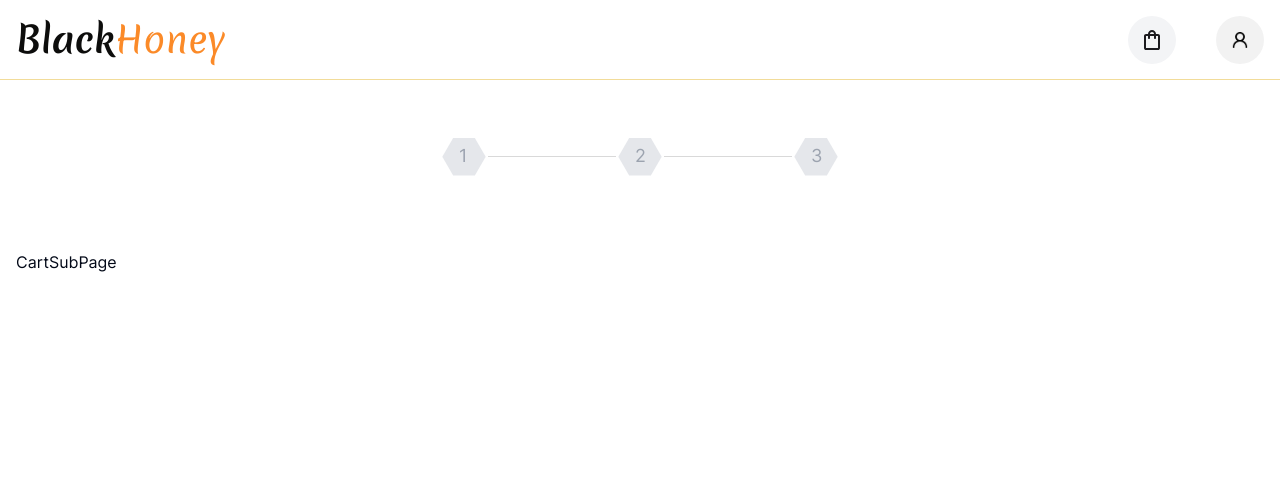
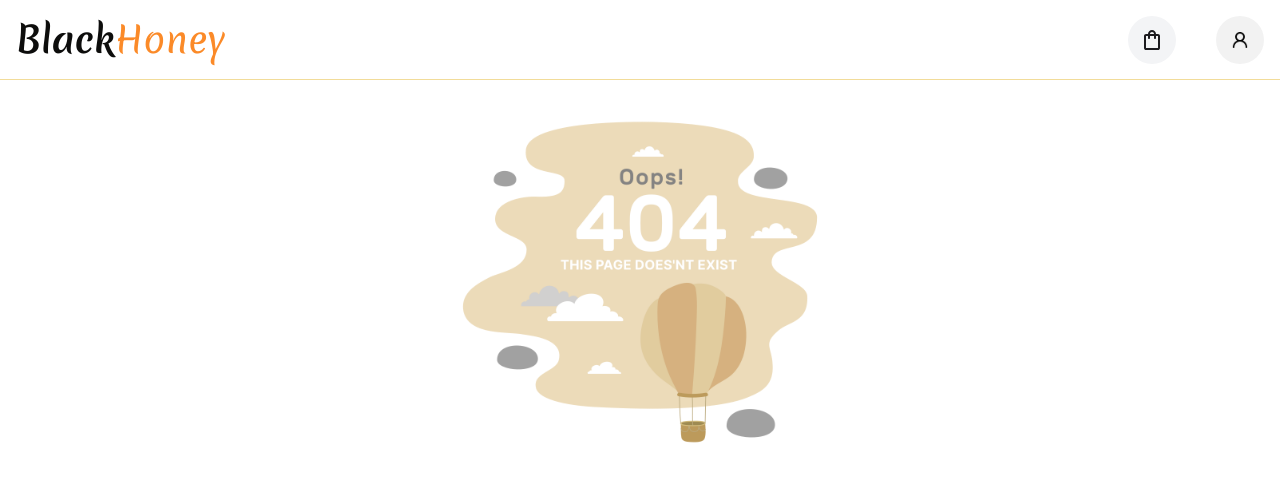
Before and after one commit to ngrwisnu/black-honey-website, a Next.js app: page /cart/1 in a window 1280 px wide. Shown: the top 482 px of the page. Built offline with nearby package versions, Linux system fonts and the light colour scheme.

Commit message:
chore: create not found component; add the not found component in the cart route

```diff
--- a/app/(cart)/cart/[subPage]/layout.tsx
+++ b/app/(cart)/cart/[subPage]/layout.tsx
@@ -33,12 +33,18 @@ enum CurrentStep {
 }
 
 const CartLayout: React.FC<CartLayoutProps> = ({ params, children }) => {
+  const pageList = Object.keys(CurrentStep).filter((text) =>
+    isNaN(parseInt(text)),
+  );
+
   return (
     <>
       <Header />
-      <Stepper
-        currentStep={CurrentStep[params.subPage as keyof typeof CurrentStep]}
-      />
+      {pageList.includes(params.subPage) && (
+        <Stepper
+          currentStep={CurrentStep[params.subPage as keyof typeof CurrentStep]}
+        />
+      )}
       <Container className="flex w-full flex-col flex-wrap items-start gap-4 px-4 md:flex-row">
         {children}
       </Container>
--- a/app/(cart)/cart/[subPage]/page.tsx
+++ b/app/(cart)/cart/[subPage]/page.tsx
@@ -6,6 +6,7 @@ import { getAllPayments } from "@/lib/api/payment";
 import { cookies } from "next/headers";
 import React, { Suspense } from "react";
 import CartLoading from "./loading";
+import NotFound from "@/components/ui/not-found";
 
 const CartSubPage = async ({ params }: { params: { subPage: string } }) => {
   if (params.subPage === "summary") {
@@ -34,7 +35,7 @@ const CartSubPage = async ({ params }: { params: { subPage: string } }) => {
     );
   }
 
-  return <div>CartSubPage</div>;
+  return <NotFound />;
 };
 
 export default CartSubPage;
--- a/app/(dashboard)/dashboard/[subPage]/page.tsx
+++ b/app/(dashboard)/dashboard/[subPage]/page.tsx
@@ -6,6 +6,7 @@ import { getAllReviews, getTransactionsHistory } from "@/lib/api/dashboard";
 import { getAllAddresses } from "@/lib/api/address";
 import { cookies } from "next/headers";
 import Image from "next/image";
+import NotFound from "@/components/ui/not-found";
 
 export const generateMetadata = async ({
   params,
@@ -47,13 +48,7 @@ const SubPage = async ({ params }: { params: { subPage: string } }) => {
     return <ReviewPage review={review} />;
   }
 
-  return (
-    <div className="flex w-full items-center justify-center py-20">
-      <div className="h-auto w-1/3">
-        <Image src="/images/not-found.png" width={1200} height={960} alt="" />
-      </div>
-    </div>
-  );
+  return <NotFound />;
 };
 
 export default SubPage;
--- /dev/null
+++ b/components/ui/not-found.tsx
@@ -0,0 +1,15 @@
+import Image from "next/image";
+import Link from "next/link";
+import React from "react";
+
+const NotFound = () => {
+  return (
+    <div className="flex w-full flex-col items-center justify-center py-20">
+      <div className="h-auto w-1/3">
+        <Image src="/images/not-found.png" width={1200} height={960} alt="" />
+      </div>
+    </div>
+  );
+};
+
+export default NotFound;
```
